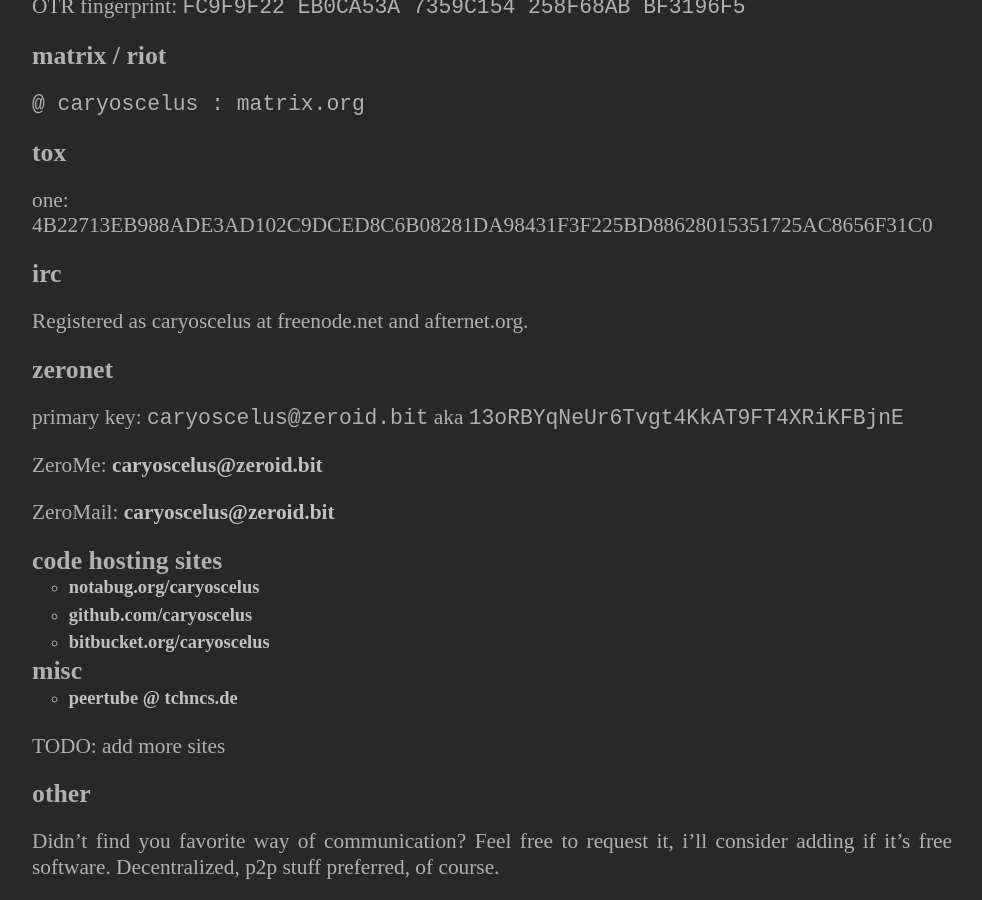
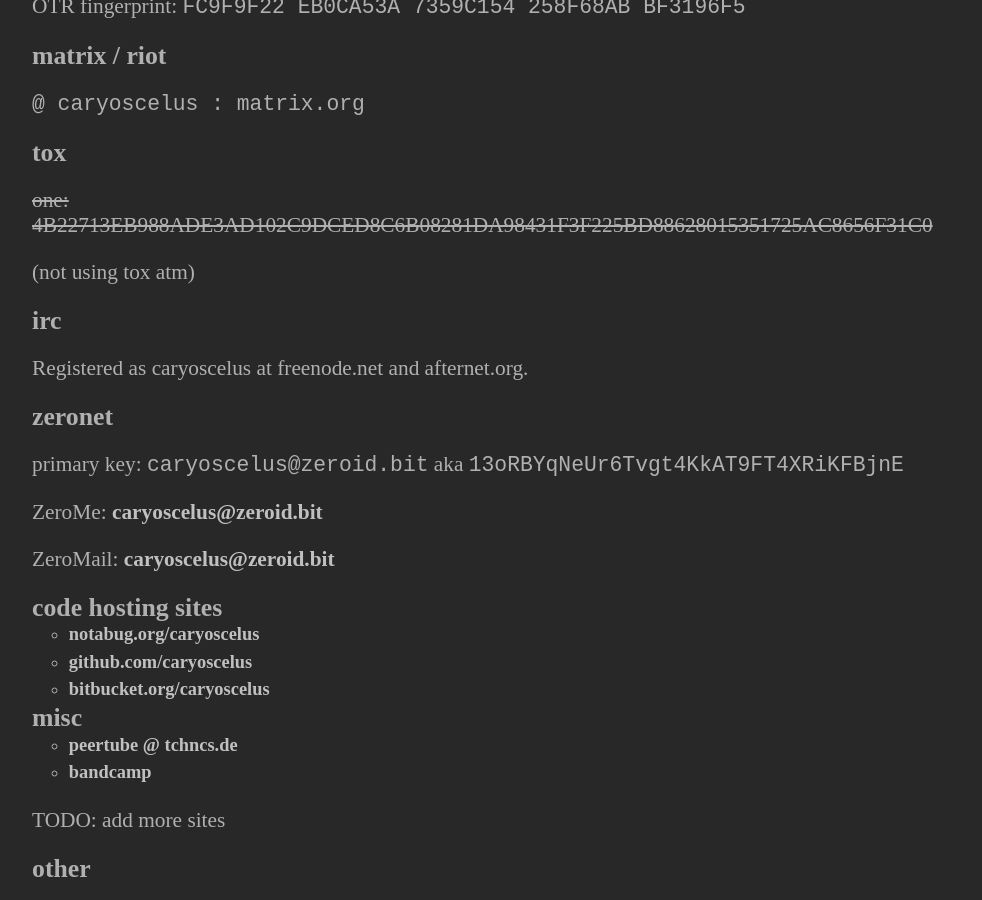
Before and after one commit to caryoscelus/caryoscelus.github.io, a Jekyll site: the page built from contacts/index.md, in a window 1280 px wide and 900 px high, scrolled down 531 px. Shown: the whole window, without its empty margins (148-1130 px from the left). Built offline with Jekyll 4.4.1, drawn with Linux system fonts in a browser that asks for light colours; some web fonts are replaced.

Commit message:
contacts up

```diff
--- a/contacts/index.md
+++ b/contacts/index.md
@@ -26,7 +26,9 @@
 tox
 ---
 
-one: 4B22713EB988ADE3AD102C9DCED8C6B08281DA98431F3F225BD88628015351725AC8656F31C0
+<del>one: 4B22713EB988ADE3AD102C9DCED8C6B08281DA98431F3F225BD88628015351725AC8656F31C0</del>
+
+(not using tox atm)
 
 irc
 ---
@@ -53,6 +55,7 @@
 ----
 
 - [peertube @ tchncs.de](https://tube.tchncs.de/accounts/caryoscelus)
+- [bandcamp](https://caryoscelus.bandcamp.com)
 
 TODO: add more sites
 
```
